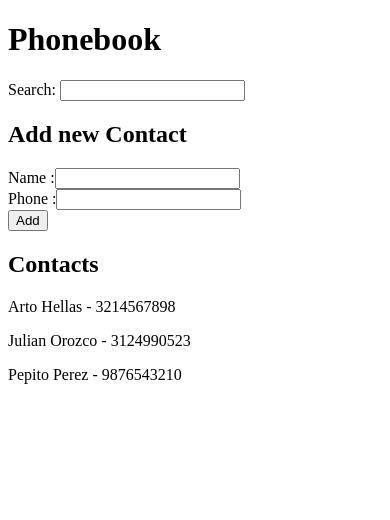
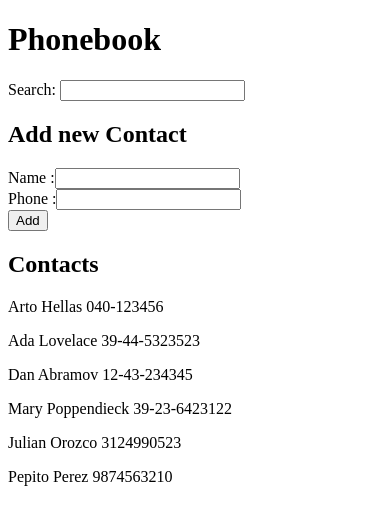
Before and after one commit to camilord-end/bootcamp, a React (Vite) app in the folder part2/phonebook/: page / in a window 390 px wide. Shown: the top 520 px of the page. Built offline with nearby package versions, Linux system fonts and the light colour scheme; data requests are answered from the project's data file.

Commit message:
2.11: The Phonebook Step6

```diff
--- /dev/null
+++ b/part2/phonebook/db.json
@@ -0,0 +1,34 @@
+{
+  "persons": [
+    {
+      "name": "Arto Hellas",
+      "number": "040-123456",
+      "id": 1
+    },
+    {
+      "name": "Ada Lovelace",
+      "number": "39-44-5323523",
+      "id": 2
+    },
+    {
+      "name": "Dan Abramov",
+      "number": "12-43-234345",
+      "id": 3
+    },
+    {
+      "name": "Mary Poppendieck",
+      "number": "39-23-6423122",
+      "id": 4
+    },
+    {
+      "name": "Julian Orozco",
+      "number": "3124990523",
+      "id": 4
+    },
+    {
+      "name": "Pepito Perez",
+      "number": "9874563210",
+      "id": 5
+    }
+  ]
+}
--- a/part2/phonebook/package.json
+++ b/part2/phonebook/package.json
@@ -5,14 +5,17 @@
   "scripts": {
     "dev": "vite",
     "build": "vite build",
-    "preview": "vite preview"
+    "preview": "vite preview",
+    "server": "json-server -p3001 --watch db.json"
   },
   "dependencies": {
+    "axios": "^0.26.1",
     "react": "^17.0.2",
     "react-dom": "^17.0.2"
   },
   "devDependencies": {
     "@vitejs/plugin-react": "^1.0.7",
+    "json-server": "^0.17.0",
     "vite": "^2.8.0"
   }
 }
--- a/part2/phonebook/src/App.jsx
+++ b/part2/phonebook/src/App.jsx
@@ -1,28 +1,25 @@
-import { useState } from "react";
+import { useState,useEffect } from "react";
 import { Contacts } from "./components/Contacts.jsx";
 import { Filter } from "./components/Filter.jsx";
 import { Form } from "./components/Form.jsx";
 import { Subtittle } from "./components/Subtittle.jsx";
 import { Tittle } from "./components/Tittle.jsx";
+import axios from "axios";
 
 const App = () => {
   const [newName, setNewName] = useState("");
   const [phone, setPhone] = useState("");
   const [filter, setFilter] = useState("");
-  const [persons, setPersons] = useState([
-    {
-      name: "Arto Hellas",
-      phone: "3214567898",
-    },
-    {
-      name: "Julian Orozco",
-      phone: "3124990523",
-    },
-    {
-      name: "Pepito Perez",
-      phone: "9876543210",
-    },
-  ]);
+  const [persons, setPersons] = useState([]);
+
+  useEffect(() => {
+    axios
+      .get('http://localhost:3001/persons')
+      .then((response)=>{
+        setPersons(response.data)
+      })
+  }, [])
+
 
   const handleNameChange = (event) => {
     setNewName(event.target.value);
@@ -39,12 +36,11 @@ const App = () => {
   const handleSubmit = (event) => {
     event.preventDefault();
     const includedNames = persons.map((p) => p.name);
-    //console.log(includedNames);
     if (newName && phone) {
       if (includedNames.includes(newName)) {
         alert(`${newName} is already in the phonebook`);
       } else {
-        setPersons([...persons, { name: newName, phone: phone }]);
+        setPersons([...persons, { name: newName, number: phone, id: persons.length }]);
         setNewName("");
         setPhone("");
       }
--- a/part2/phonebook/src/components/Contacts.jsx
+++ b/part2/phonebook/src/components/Contacts.jsx
@@ -9,8 +9,8 @@ export const Contacts = ({ persons, filter }) => {
         .map((person) => {
           return (
             <p key={person.name}>
-              {person.name + " - "}
-              <span className="phone-span">{person.phone}</span>
+              {person.name + "  "}
+              <span className="phone-span">{person.number}</span>
             </p>
           );
         })}
```
Also changed, not shown: 1 other file (tests, documents, lock files or other folders).
